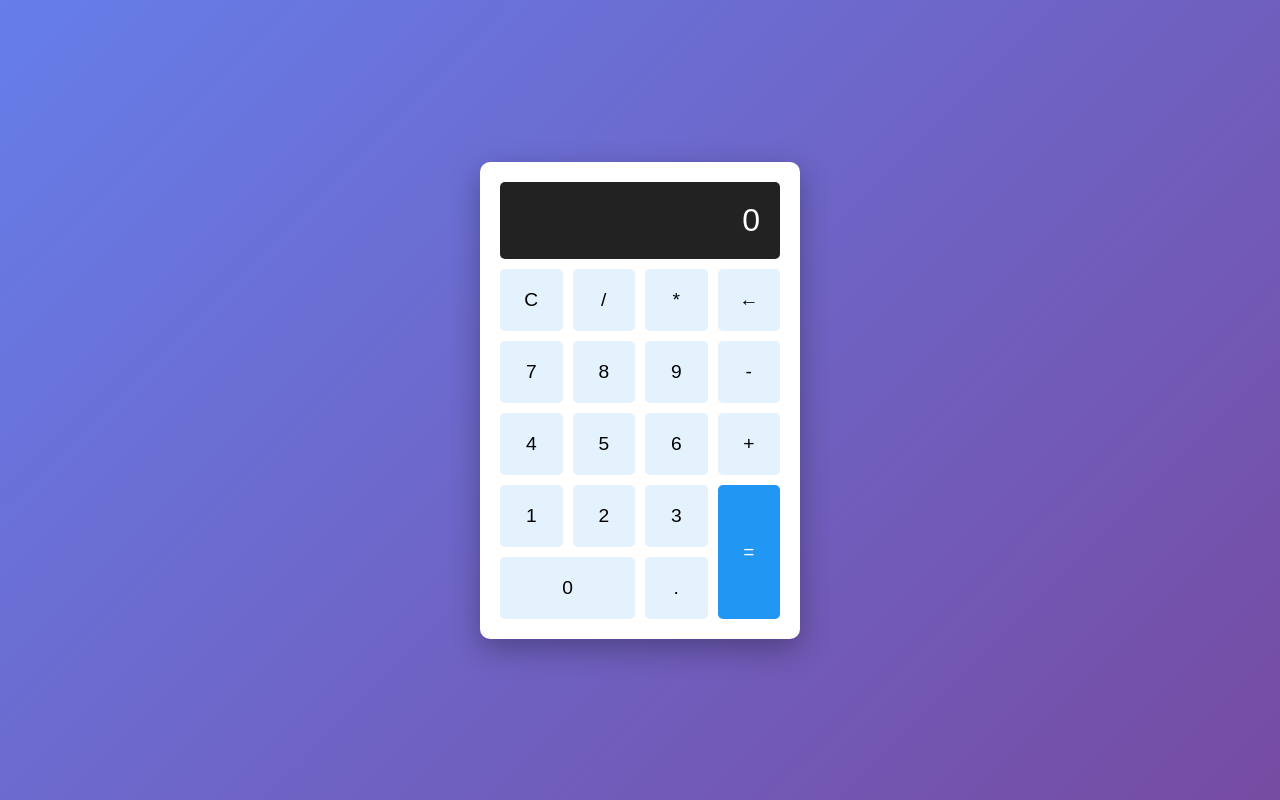
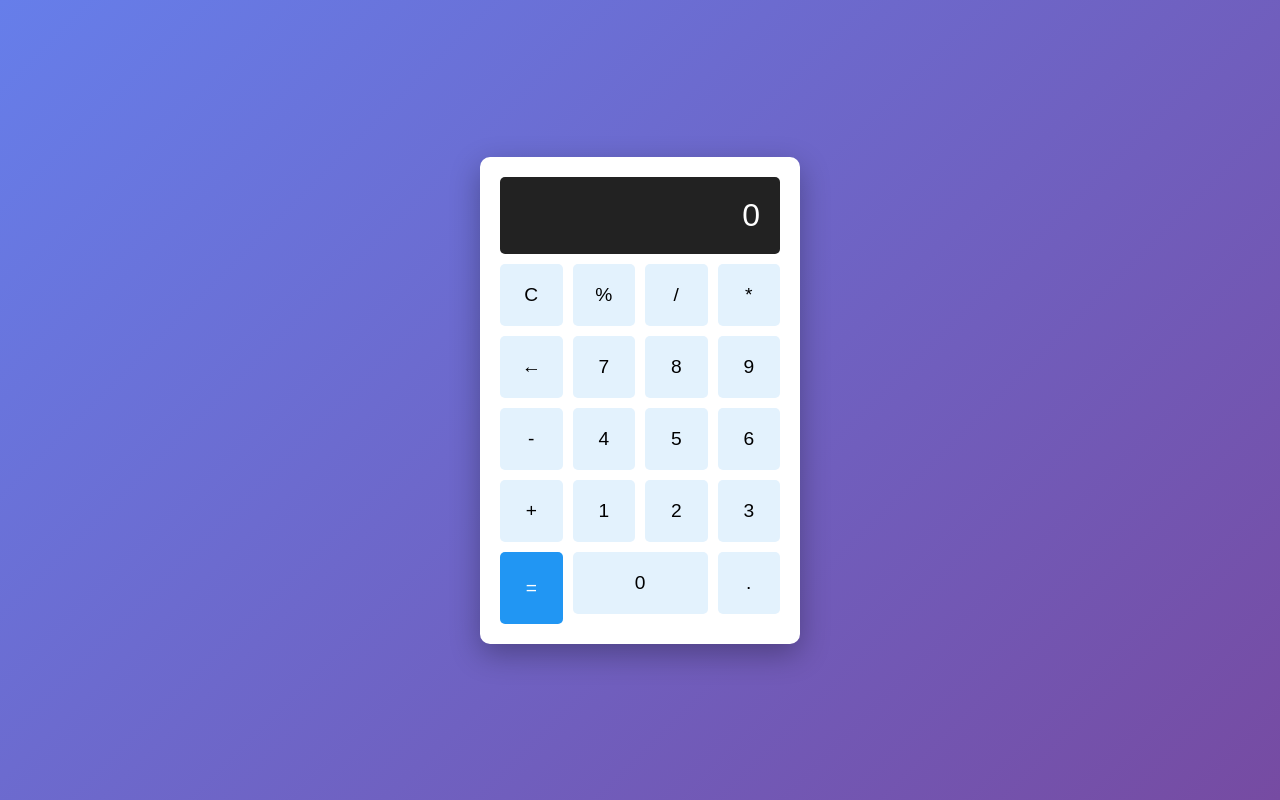
Before and after one commit to Huanna-py/calculator.app, a plain HTML site: page index.html in a window 1280 px wide. Drawn offline with Linux system fonts and the light colour scheme.

Commit message:
Add percentage calculation button

```diff
--- a/index.html
+++ b/index.html
@@ -11,6 +11,7 @@
         <div class="display" id="display">0</div>
         <div class="buttons">
             <button onclick="clearDisplay()">C</button>
+            <button onclick="calculatePercentage()">%</button>
             <button onclick="appendToDisplay('/')">/</button>
             <button onclick="appendToDisplay('*')">*</button>
             <button onclick="deleteLast()">←</button>
--- a/script.js
+++ b/script.js
@@ -41,3 +41,18 @@ function calculate() {
         }, 1500);
     }
 }
+
+// 在 script.js 末尾增加
+function calculatePercentage() {
+    try {
+        currentInput = (eval(currentInput) / 100).toString();
+        updateDisplay();
+    } catch (error) {
+        currentInput = 'Error';
+        updateDisplay();
+        setTimeout(() => {
+            currentInput = '0';
+            updateDisplay();
+        }, 1500);
+    }
+}
```
